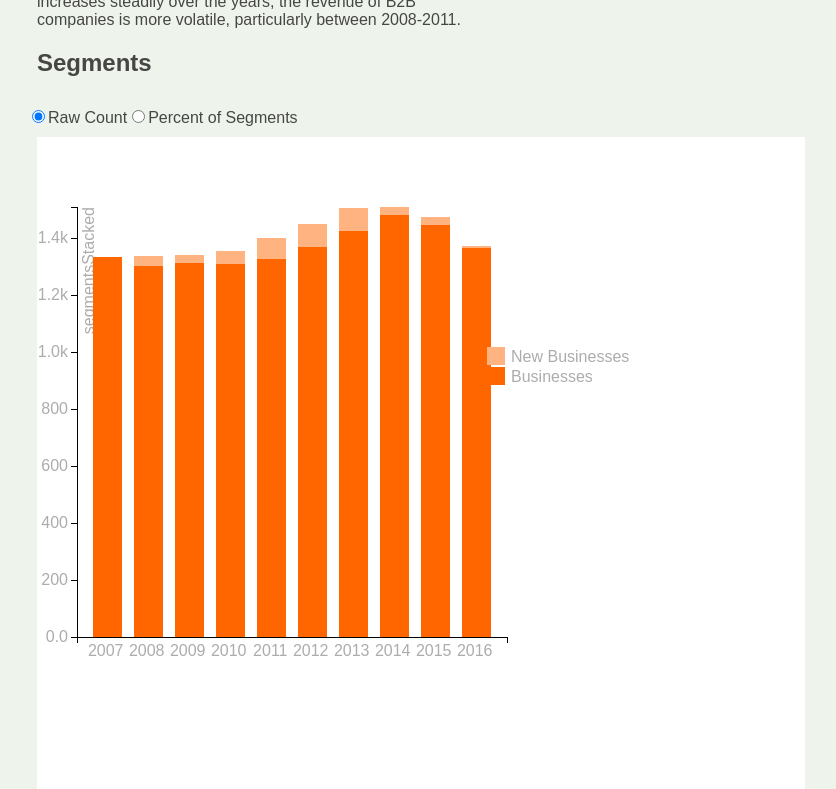
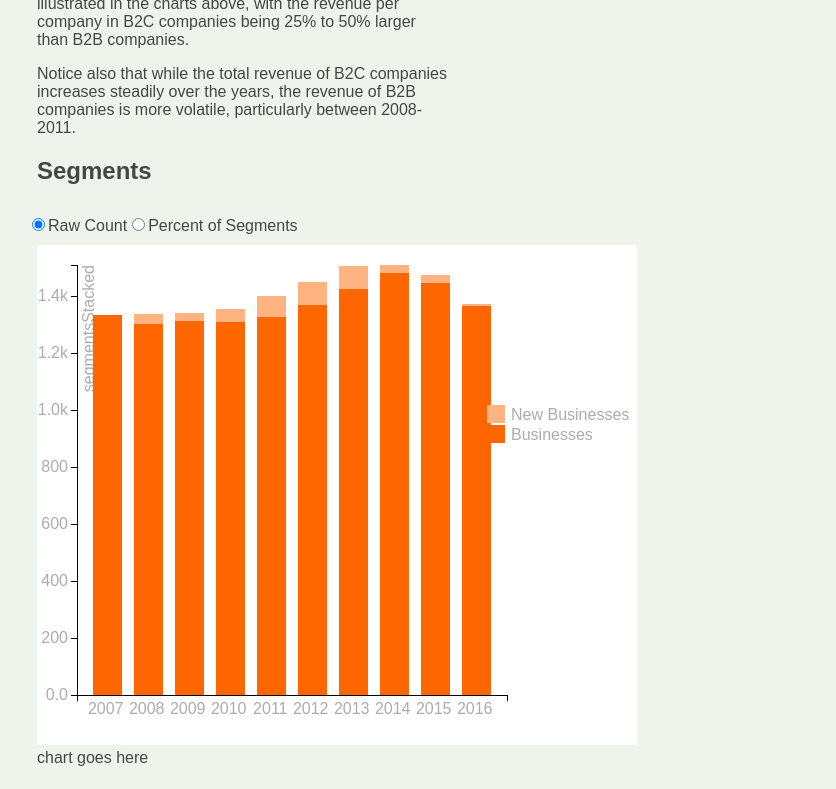
Before and after one commit to klenofjupiter/jkarticle, a React (Create React App) app: page / in a window 1280 px wide. Shown: the part 1460-2249 px from the top of the page, without its empty margins (57-893 px from the left). Built offline with nearby package versions, Linux system fonts and the light colour scheme; no server answers.

Commit message:
first chart in line properly

```diff
--- a/src/App.css
+++ b/src/App.css
@@ -3,7 +3,6 @@
   background-color:#d3d8d0;
 
 }
-
 .App-title {
   font-size: 1.5em;
 }
@@ -19,6 +18,7 @@
 .grid-left {
  grid-column-start: 1;
  margin-left: 20px;
+ padding-right: 20px;
 }
 
 .grid-right {
@@ -73,7 +73,7 @@ body {
  background-color:#eef4eb;
   color: #464745;
 }
-svg {
+.barcode-svg {
   width: 60vw ;
   height: 100vh;
   position: -webkit-sticky;
@@ -88,7 +88,7 @@ svg {
   transform: translateZ(0);
   transition: transform 0.25s ease-out;
 }
-svg:hover, svg:focus {
+.barcode-svg:hover, .barcode-svg:focus {
   transform: scale(1.05);
 }
 article {
```
